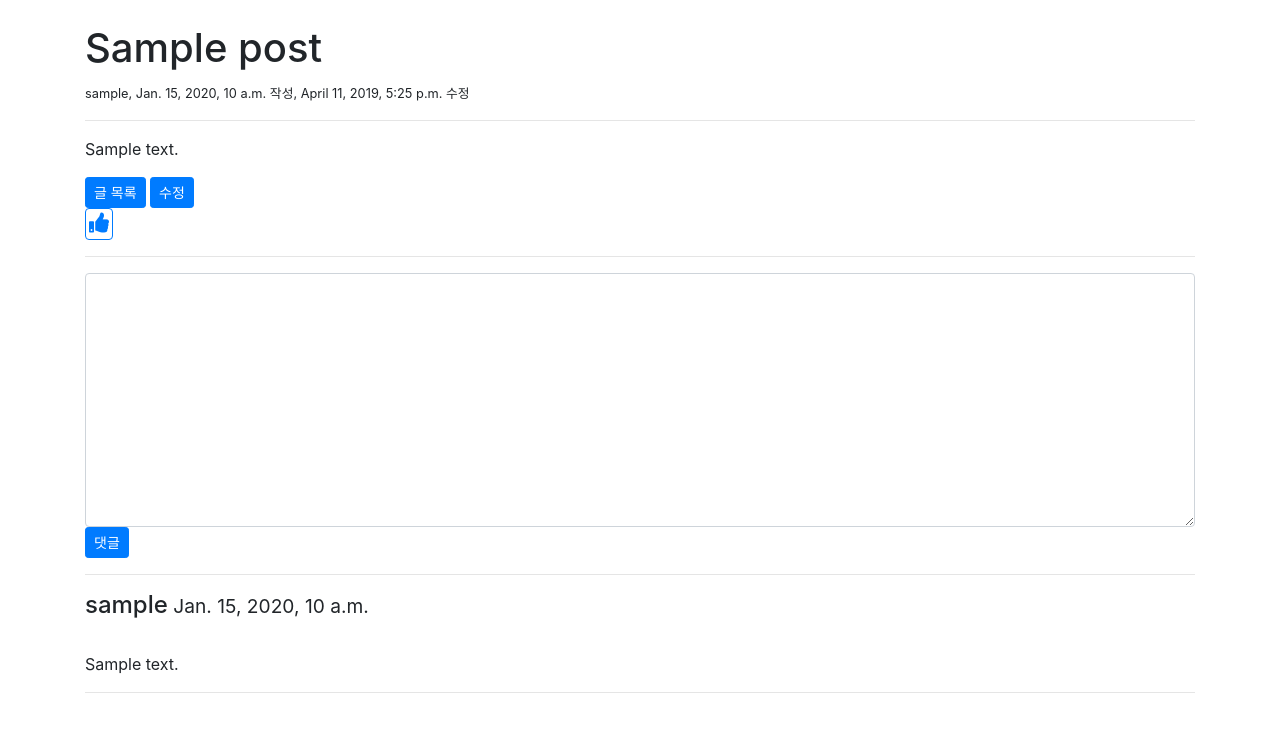
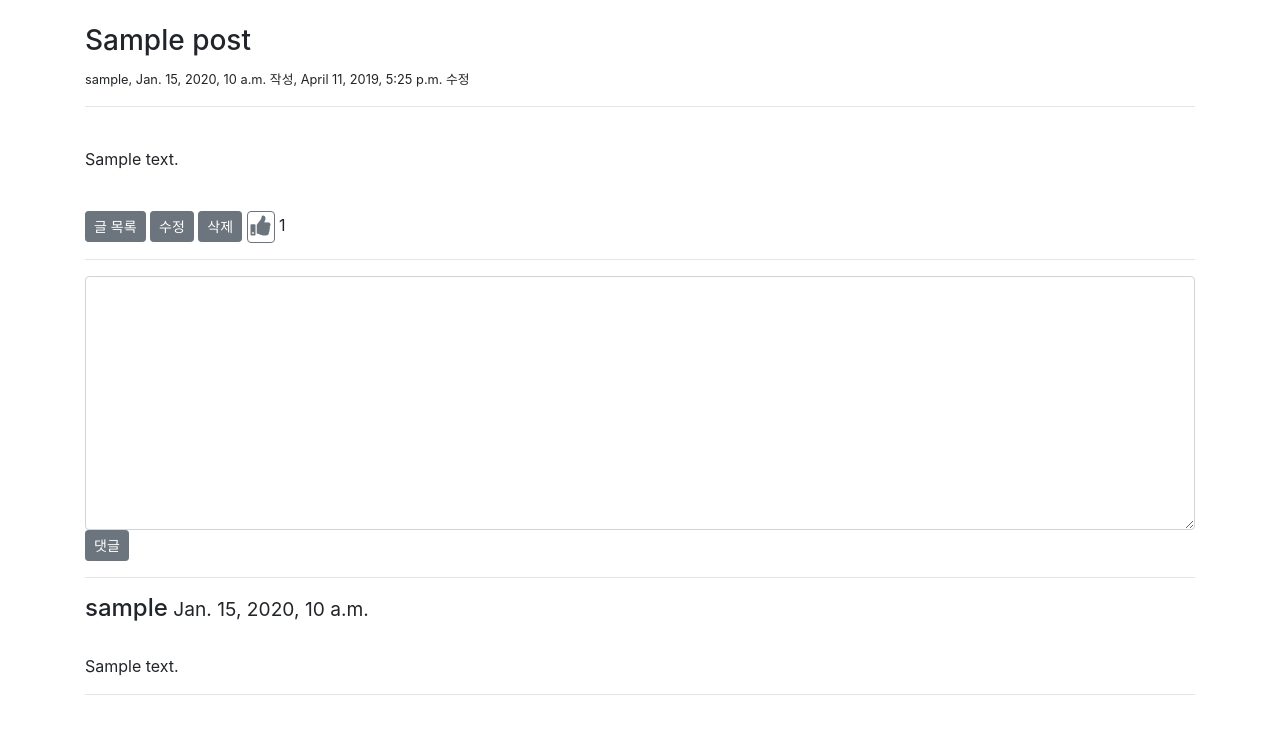
Before and after one commit to gs2dang/community, a Django app: page /post/1/ in a window 1280 px wide. Shown: the part 56-800 px from the top of the page. Run offline with Django 3.2, Linux system fonts and the light colour scheme; a user stored in the database is signed in; tables that the repository leaves empty hold one stand-in row (values such as "Sample post"); some libraries are stand-ins or nearby versions.

Commit message:
[UPDATE] 좋아요, ... 표시, 글 삭제
- 좋아요 버튼 옆에 개수 표시
- 글 목록에서 제목과 작성자 일정 길이를 넘을 때 ... 기호 표시
- 글 삭제 추가

```diff
--- a/app/posts/forms.py
+++ b/app/posts/forms.py
@@ -3,17 +3,19 @@ from .models import Post, Comment
 
 
 class PostForm(forms.ModelForm):
-    title = forms.CharField(widget=forms.TextInput(attrs={'class': 'form-control'}))
-    content = forms.CharField(widget=forms.Textarea(attrs={'class': 'form-control'}))
-
     class Meta:
         model = Post
         fields = ['title', 'content']
+        widgets = {
+            'title': forms.TextInput(attrs={'class': 'form-control'}),
+            'content': forms.Textarea(attrs={'class': 'form-control'}),
+        }
 
 
 class CommentForm(forms.ModelForm):
-    content = forms.CharField(widget=forms.Textarea(attrs={'class': 'form-control'}))
-
     class Meta:
         model = Comment
         fields = ['content']
+        widgets = {
+            'content': forms.Textarea(attrs={'class': 'form-control'})
+        }
--- a/app/posts/urls.py
+++ b/app/posts/urls.py
@@ -10,4 +10,5 @@ urlpatterns = [
     path('post/<int:pk>/edit/', views.post_edit, name='post_edit'),
     path('post/create/', views.post_create, name='post_create'),
     path('post/<int:pk>/like', views.post_like, name='post_like'),
+    path('post/<int:pk>/del', views.post_delete, name='post_del'),
 ]
--- a/app/posts/views.py
+++ b/app/posts/views.py
@@ -106,6 +106,13 @@ def post_create(request):
     return render(request, 'posts/post_create.html', context)
 
 
+def post_delete(request, pk):
+    if request.method == 'POST':
+        post = Post.objects.get(pk=pk)
+        post.delete()
+        return redirect('posts:post_list')
+
+
 def post_like(request, pk):
     if request.method == 'POST':
         post = get_object_or_404(Post, pk=pk)
--- a/app/static/css/post.css
+++ b/app/static/css/post.css
@@ -11,27 +11,35 @@ th {
 }
 
 .writer {
-    width: 15%;
+    width: 16%;
     text-align:center;
 }
 
-.view-count {
+.view-count, .like-count {
     width: 7%;
     text-align:center;
 }
 
-.like-count {
-    width: 7%;
-    text-align:center;
-}
 /* 회원가입, 로그인, 로그아웃 간격 */
 .btn-space {
     margin-right: 10px;
 }
 
-/* 좋아요 크기 작게 함*/
+/* 좋아요 크기, 배경화면은 투*/
 .btn-icon {
     padding: 3px;
+    background-color:transparent;
+}
+
+/* 좋아요 버튼 색상 변경 */
+.btn-outline-primary {
+    color: #6c757d;
+    border-color: #6c757d;
+}
+
+/* 좋아요, 삭제 버튼 inline */
+.del-form, .like-form {
+    display: inline-block;
 }
 
 /* 회원가입 및 로그인 버튼 아래로 이동 */
@@ -39,15 +47,42 @@ th {
     margin: 20px 0 0;
 }
 
-/* 모든 a 태그는 검정 */
+/* 목록에 보이는 title 색상 변경 */
 .title a {
     color: 	#000000;
 }
 
+/* 페이지네이션 */
 a.page-link {
     color: 	#666;
     border: none;
 }
+
+/* 현재 페이지네이션 색상 변경 */
+.page-item.active .page-link {
+    background-color: #fff;
+    border-color: #000;
+    color: #000;
+}
+
+/* 일정 길이 넘어가면 생략 기호 */
+td.title > a{
+    max-width: 642px;
+    text-overflow: ellipsis;
+    overflow: hidden;
+    display: block;
+    white-space: nowrap;
+}
+
+td.writer > span {
+    width: 155px;
+    margin: 0;
+    text-overflow: ellipsis;
+    overflow: hidden;
+    display: block;
+    white-space: nowrap;
+}
+
 
         .navbar-button {
             padding-top: 15px;
--- a/app/templates/members/signin.html
+++ b/app/templates/members/signin.html
@@ -10,7 +10,7 @@
             {{ field }}
         </div>
         {% endfor %}
-        <button class="btn btn-primary btn-block">로그인</button>
+        <button class="btn btn-secondary btn-block">로그인</button>
         {% for error in form.non_field_errors %}
         <div class="alert alert-danger">
             {{ error }}
--- a/app/templates/members/signup.html
+++ b/app/templates/members/signup.html
@@ -13,7 +13,7 @@
             {% endfor %}
         </div>
         {% endfor %}
-        <button class="btn btn-primary btn-block">회원가입</button>
+        <button class="btn btn-secondary btn-block">회원가입</button>
     </form>
     </div>
 </div>
--- a/app/templates/posts/post_detail.html
+++ b/app/templates/posts/post_detail.html
@@ -3,41 +3,51 @@
 <div class="container">
     <div class="row">
         <div class="col-sm-12">
-            <h1>{{ post.title }}</h1>
+            <h3>{{ post.title }}</h3>
             <small>
-                {{ post.author }},
+                {{ post.author.nickname }},
                 {{ post.created }} 작성,
                 {{ post.modified }} 수정
             </small>
             <hr>
-            {{ post.content|linebreaks }}
+            <br>
+            <div class="post-content">{{ post.content|linebreaks }}</div>
+            <br>
+            <div>
             {% if before_url %}
-            <a href="{{ before_url }}" class='btn btn-primary btn-sm'>글 목록</a>
+                <a href="{{ before_url }}" class='btn btn-secondary btn-sm'>글 목록</a>
             {% else %}
-            <a href="{% url 'posts:post_list' %}" class='btn btn-primary btn-sm'>글 목록</a>
+                <a href="{% url 'posts:post_list' %}" class='btn btn-secondary btn-sm'>글 목록</a>
             {% endif %}
             {% if user.is_authenticated %}
-            <a href="{% url 'posts:post_edit' post.id %}" class='btn btn-primary btn-sm'>수정</a>
-            <form action="{% url 'posts:post_like'  pk=post.pk %}" method="POST">
+                <a href="{% url 'posts:post_edit' post.id %}" class='btn btn-secondary btn-sm'>수정</a>
+                    {% if user.id == post.author.id %}
+                        <form action="{% url 'posts:post_del' pk=post.pk %}" method="POST" class="del-form">
+                            {% csrf_token %}
+                            <button type="submit" class="btn btn-secondary btn-sm">삭제</button>
+                        </form>
+            {% endif %}
+            <form action="{% url 'posts:post_like'  pk=post.pk %}" method="POST" class="like-form">
                 {% csrf_token %}
                 {% if user in post.like_user.all %}
-                <button type="submit" class="btn btn-outline-primary btn-icon" style="background-color:transparent;">
+                    <button type="submit" class="btn btn-outline-primary btn-icon">
                         <i class="fas fa-thumbs-up" style="font-size:20px;"></i>
                     </button>
                 {% else %}
-                <button type="submit" class="btn btn-outline-primary btn-icon" style="background-color:transparent;">
+                    <button type="submit" class="btn btn-outline-primary btn-icon">
                         <i class="far fa-thumbs-up" style="font-size:20px;"></i>
                     </button>
                 {% endif %}
             </form>
             {% endif %}
-
+            <span>{{ post.like_count }}</span>
+            </div>
             <hr>
             {% if user.is_authenticated %}
             <form action="" method="POST">
                 {% csrf_token %}
                     {{ form.content }}
-                <input type="submit" class="btn btn-primary btn-sm" value="댓글">
+                <input type="submit" class="btn btn-secondary btn-sm" value="댓글">
             </form>
             <hr>
             {% endif %}
--- a/app/templates/posts/post_list.html
+++ b/app/templates/posts/post_list.html
@@ -25,8 +25,8 @@
                 <th class="id">번호</th>
                 <th class="title">제목</th>
                 <th class="writer">작성자</th>
-                <th class="view-count">조회수</th>
-                <th class="like-count">추천수</th>
+                <th class="view-count">조회</th>
+                <th class="like-count">추천</th>
             </tr>
             </thead>
             <tbody>
@@ -36,7 +36,7 @@
                 <td class="title">
                     <a href="{% url 'posts:post_detail' post.pk%}">{{ post.title }}</a>
                 </td>
-                <td class="writer">{{ post.author.nickname }}</td>
+                <td class="writer"><span>{{ post.author.nickname }}</span></td>
                 <td class="view-count">{{ post.view_count }}</td>
                 <td class="like-count">{{ post.like_count }}</td>
             </tr>
```
Also changed, not shown: app/templates/posts/post_create.html (+10 -5 lines). Lines whose indentation alone changed are shown as unchanged.
